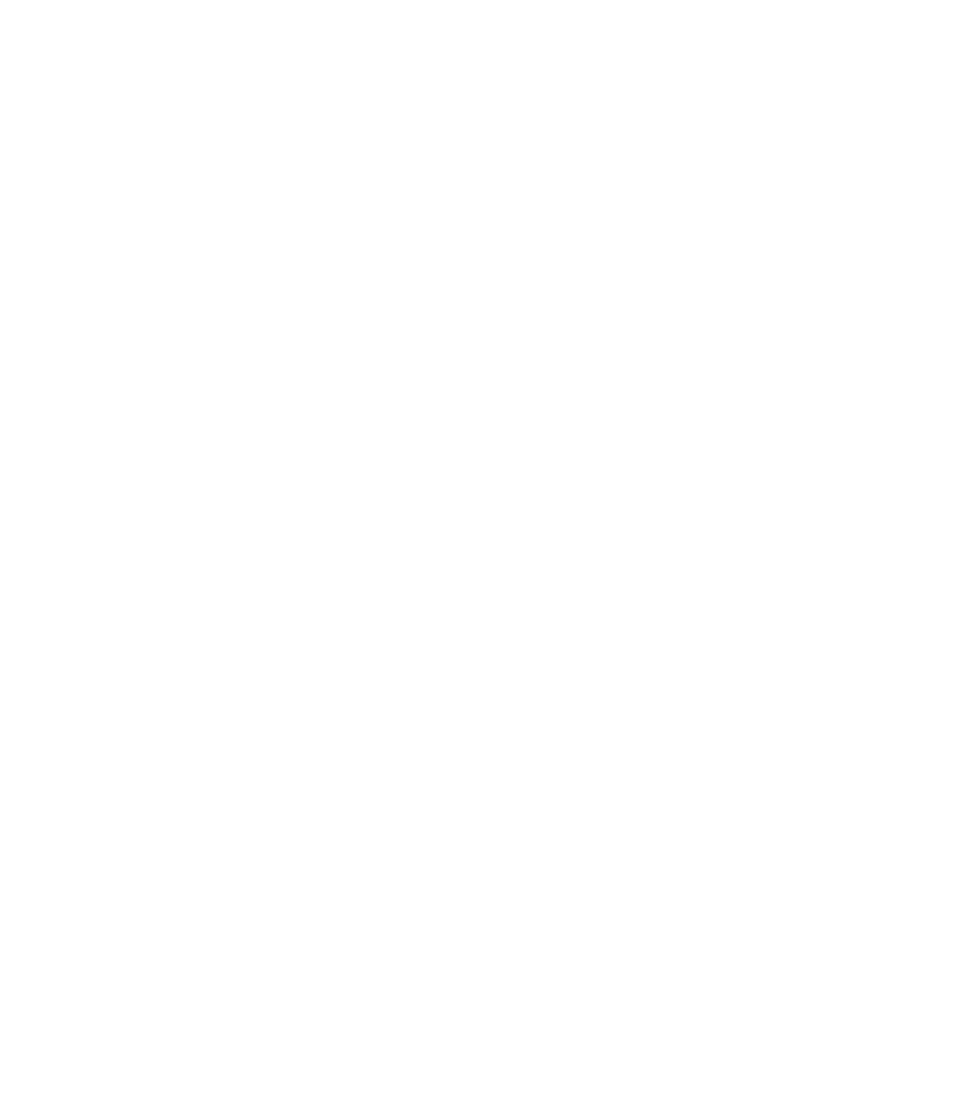
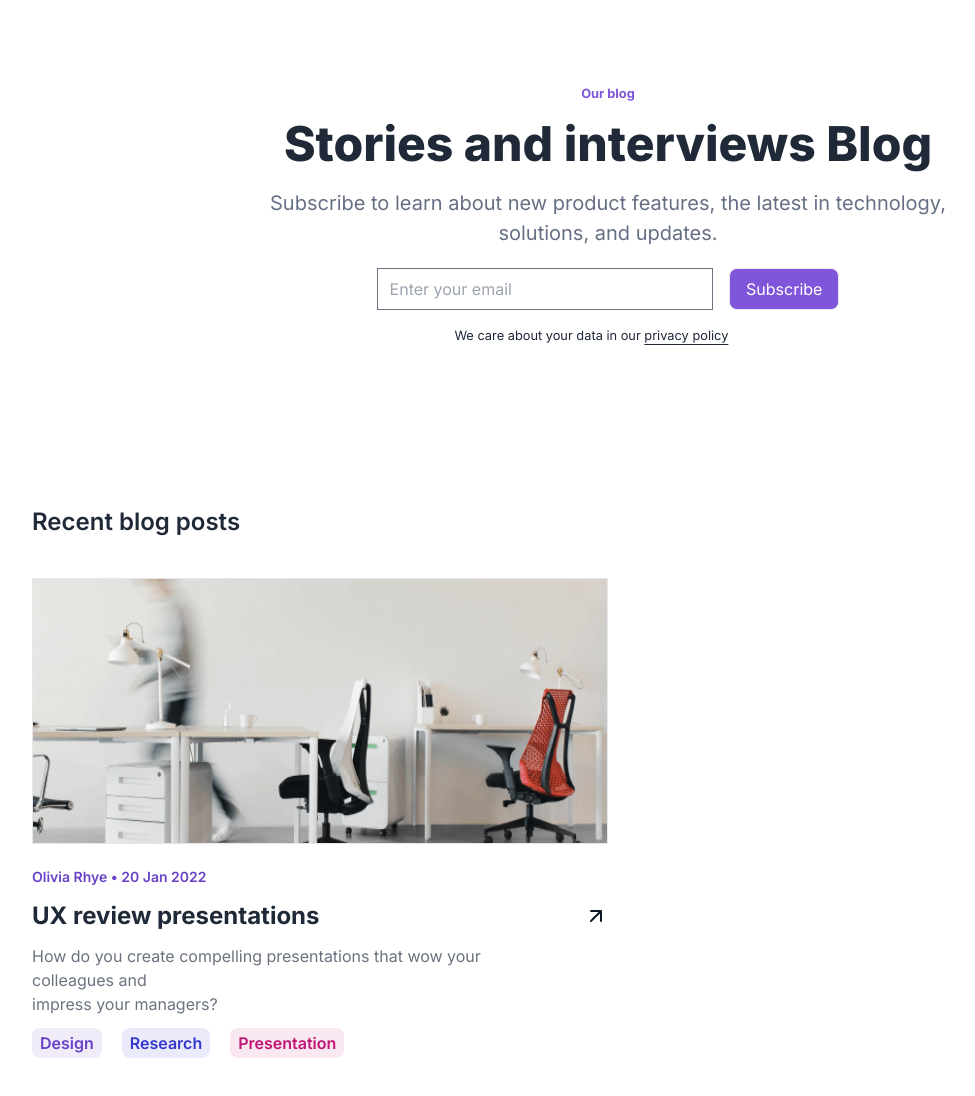
Before and after one commit to Fahim-rafi24/Stories-and-interviews-Blog, a plain HTML site: page index.html in a window 1280 px wide. Shown: the whole page, without its empty margins (32-1007 px from the left). Before the commit the page ends 800 px from the top, so only its background shows below. Drawn offline with nearby package versions, Linux system fonts and the light colour scheme.

Commit message:
add blog areas 1st card up to

```diff
--- a/index.html
+++ b/index.html
@@ -3,9 +3,90 @@
 <head>
     <meta charset="UTF-8">
     <meta name="viewport" content="width=device-width, initial-scale=1.0">
+
+
+    <!-- title area -->
     <title>Stories and interviews Blog</title>
+
+
+    <!-- font family -->
+    <link rel="preconnect" href="https://fonts.googleapis.com">
+    <link rel="preconnect" href="https://fonts.gstatic.com" crossorigin>
+    <link href="https://fonts.googleapis.com/css2?family=Inter:ital,opsz,wght@0,14..32,100..900;1,14..32,100..900&display=swap" rel="stylesheet">
+
+
+
+    <!-- daisy-ui cdn -->
+    <link href="https://cdn.jsdelivr.net/npm/daisyui@4.12.10/dist/full.min.css" rel="stylesheet" type="text/css"/>
+
+    <!-- flow-bit cdn -->
+    <link href="https://cdn.jsdelivr.net/npm/flowbite@2.5.1/dist/flowbite.min.css" rel="stylesheet"/>
+
+    <!-- tailwind -->
+    <script src="https://cdn.tailwindcss.com"></script>
+
+
+
+    <!-- intigrated css -->
+    <style>
+        body{
+            margin: 0;
+            padding: 0;
+            font-family: "Inter", sans-serif;
+        }
+    </style>
+
+
+
 </head>
 <body>
 
+    <header>
+
+        <!-- top section -->
+        <div class="text-center pt-20">
+            <small class="text-[#7F56D9] font-bold">Our blog</small>
+            <h1 class="text-3xl md:text-5xl font-extrabold mt-4 mb-5">Stories and interviews Blog</h1>
+            <p class="text-[#667085] text-[20px]">Subscribe to learn about new product features, the latest in technology,<br> solutions, and updates.</p>
+            <div class="mt-5">
+                <input
+                class="w-[336px]"
+                type="email" placeholder="Enter your email" name="" id="">
+                <button class="ml-0 md:ml-3 mt-5 md:mt-0 px-4 py-2 rounded-lg bg-[#7F56D9] hover:bg-red-600  text-white border">Subscribe</button>
+            </div>
+            <div class="mx-auto mt-3 md:w-[24%] md:text-start">
+                <small class="">We care about your data in our <u class="underline-offset-4">privacy policy</u> </small>
+            </div>
+        </div>
+
+        <!-- recent-blog area -->
+        <h6 class="text-xl md:text-2xl font-semibold w-[98%] md:w-[90%] mx-auto mt-20 md:mt-40 mb-5 md:mb-10">Recent blog posts</h6>
+        <section class="md:flex w-[95%] md:w-[90%] mx-auto">
+
+            <div class="w-[100%] md:w-[50%]">
+                <img src="media/Image-1.png" alt=""
+                class="w-[100%] h-[200px] xl:h-[266px] mb-5 border">
+                <small class="text-[#6941C6] text-[14px] font-semibold">Olivia Rhye • 20 Jan 2022</small>
+                <div class="flex justify-between">
+                    <h4 class="text-2xl font-bold my-3">UX review presentations</h4>
+                    <div class="array mt-3"><img src="media/array.svg" alt=""></div>
+                </div>
+                <p class="text-gray-500 mb-3 w-[90%]">How do you create compelling presentations that wow your colleagues and<br>impress your managers?</p>
+                <span class="flex gap-5">
+                    <p class="text-[#6941C6] font-semibold px-2 py-[3px] rounded-lg bg-[#6941C61A]">Design</p>
+                    <p class="text-[#3538CD] font-semibold px-2 py-[3px] rounded-lg bg-[#3538CD1A]">Research</p>
+                    <p class="text-[#C11574] font-semibold px-2 py-[3px] rounded-lg bg-[#C115741A]">Presentation</p>
+                </span>
+            </div>
+
+            <div class="w-[100%] md:w-[50%]">
+                <div class="w-[100%]"></div>
+                <div class="w-[100%]"></div>
+            </div>
+        </section>
+
+    </header>
+
+    <footer class="mt-96"></footer>
 </body>
 </html>
--- /dev/null
+++ b/tailwind.config.js
@@ -0,0 +1,8 @@
+/** @type {import('tailwindcss').Config} */
+module.exports = {
+    content: ["./src/**/*.{html,js}"],
+    theme: {
+      extend: {},
+    },
+    plugins: [],
+  }
```
Also changed, not shown: media/array.svg (added).
